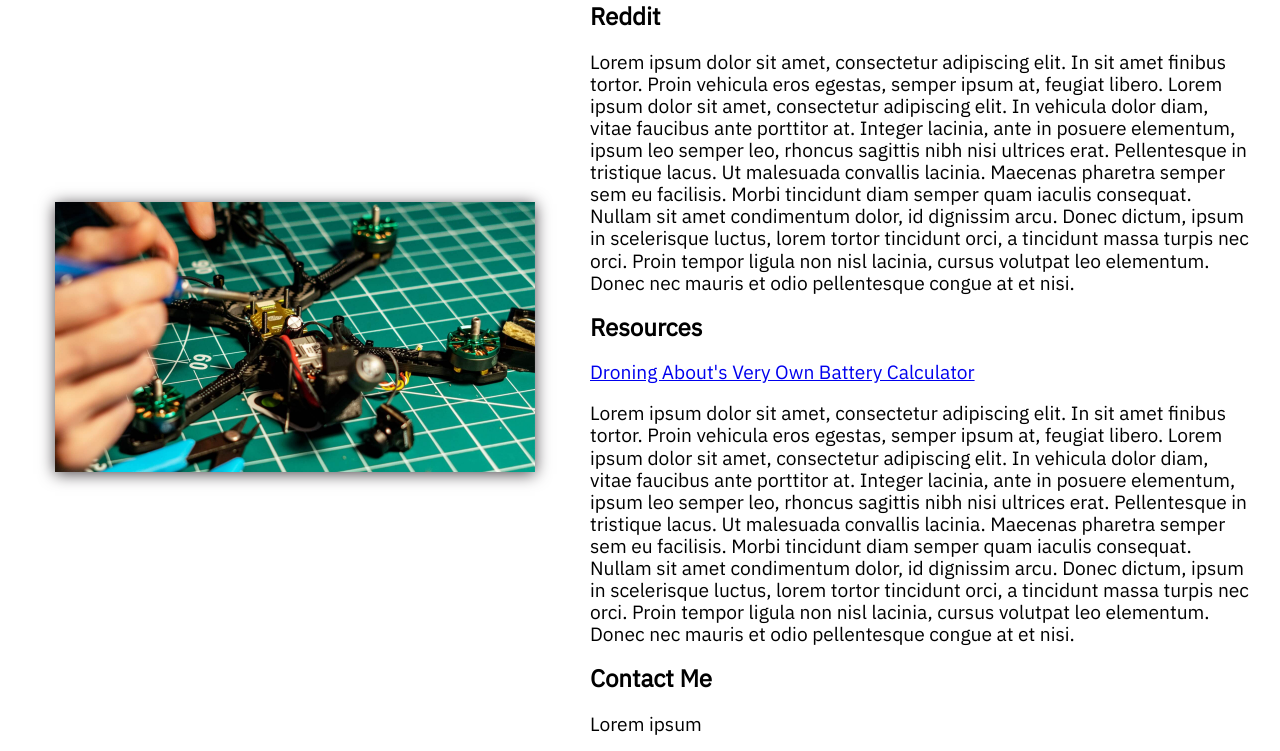
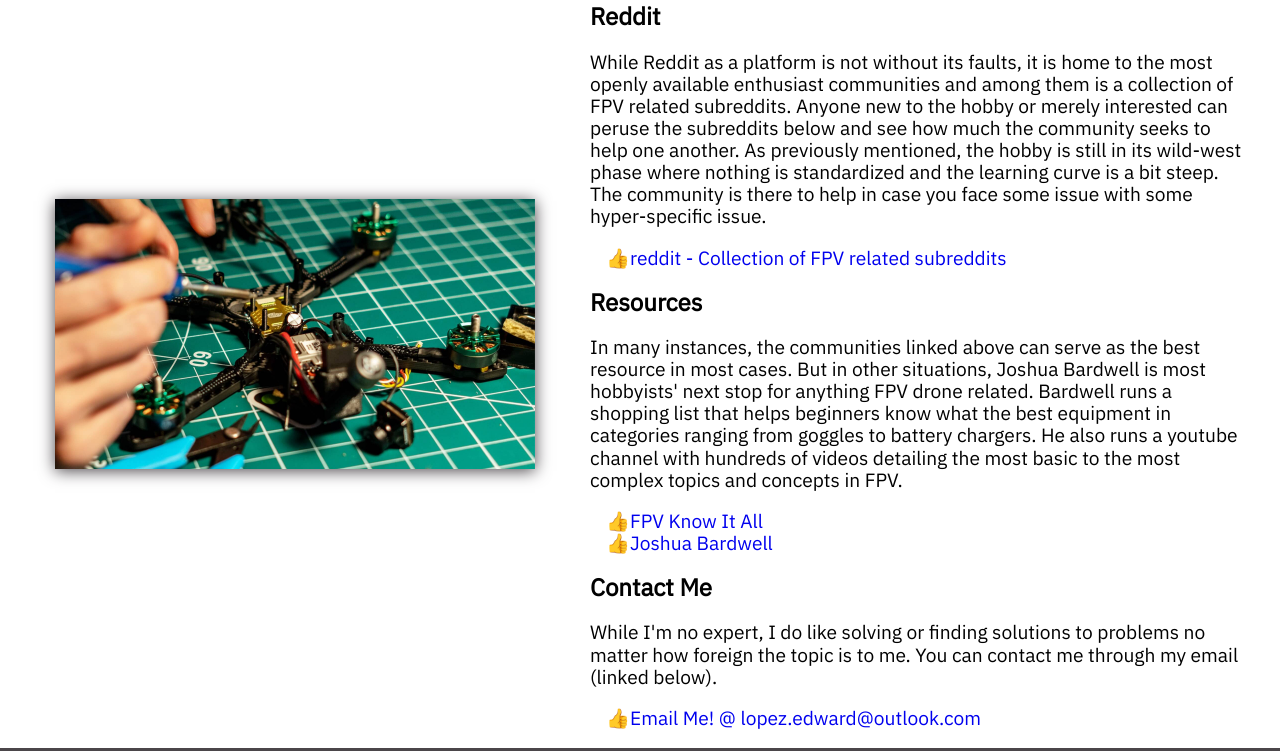
Before and after one commit to edlopez000/hopeworks_personal_site, a website: page communities.html in a window 1280 px wide. Shown: the part 156-907 px from the top of the page. Drawn offline with Linux system fonts and the light colour scheme.

Commit message:
Finished communities.html and added a github link to the footer

```diff
--- a/communities.html
+++ b/communities.html
@@ -81,47 +81,76 @@
             <h1 class="page-title">Communities</h1>
             <h2>Reddit</h2>
             <p>
-              Lorem ipsum dolor sit amet, consectetur adipiscing elit. In sit
-              amet finibus tortor. Proin vehicula eros egestas, semper ipsum at,
-              feugiat libero. Lorem ipsum dolor sit amet, consectetur adipiscing
-              elit. In vehicula dolor diam, vitae faucibus ante porttitor at.
-              Integer lacinia, ante in posuere elementum, ipsum leo semper leo,
-              rhoncus sagittis nibh nisi ultrices erat. Pellentesque in
-              tristique lacus. Ut malesuada convallis lacinia. Maecenas pharetra
-              semper sem eu facilisis. Morbi tincidunt diam semper quam iaculis
-              consequat. Nullam sit amet condimentum dolor, id dignissim arcu.
-              Donec dictum, ipsum in scelerisque luctus, lorem tortor tincidunt
-              orci, a tincidunt massa turpis nec orci. Proin tempor ligula non
-              nisl lacinia, cursus volutpat leo elementum. Donec nec mauris et
-              odio pellentesque congue at et nisi.
+              While Reddit as a platform is not without its faults, it is home
+              to the most openly available enthusiast communities and among them
+              is a collection of FPV related subreddits. Anyone new to the hobby
+              or merely interested can peruse the subreddits below and see how
+              much the community seeks to help one another. As previously
+              mentioned, the hobby is still in its wild-west phase where nothing
+              is standardized and the learning curve is a bit steep. The
+              community is there to help in case you face some issue with some
+              hyper-specific issue.
             </p>
+            <ul class="additional-links">
+              <li>
+                <a
+                  href="https://www.reddit.com/r/fpv+fpvracing+fpvvideos+multicopter"
+                  target="_blank"
+                  rel="noopener noreferrer"
+                  >reddit - Collection of FPV related subreddits</a
+                >
+              </li>
+            </ul>
+
             <h2>Resources</h2>
             <p>
-              <a href="/battery_calculator"
-                >Droning About's Very Own Battery Calculator</a
-              >
+              In many instances, the communities linked above can serve as the
+              best resource in most cases. But in other situations, Joshua
+              Bardwell is most hobbyists' next stop for anything FPV drone
+              related. Bardwell runs a shopping list that helps beginners know
+              what the best equipment in categories ranging from goggles to
+              battery chargers. He also runs a youtube channel with hundreds of
+              videos detailing the most basic to the most complex topics and
+              concepts in FPV.
             </p>
+            <ul class="additional-links">
+              <li>
+                <a
+                  href="https://www.fpvknowitall.com/"
+                  target="_blank"
+                  rel="noopener noreferrer"
+                  >FPV Know It All</a
+                >
+              </li>
+              <li>
+                <a
+                  href="https://www.youtube.com/channel/UCX3eufnI7A2I7IkKHZn8KSQ/"
+                  target="_blank"
+                  rel="noopener noreferrer"
+                  >Joshua Bardwell</a
+                >
+              </li>
+            </ul>
+            <h2>Contact Me</h2>
             <p>
-              Lorem ipsum dolor sit amet, consectetur adipiscing elit. In sit
-              amet finibus tortor. Proin vehicula eros egestas, semper ipsum at,
-              feugiat libero. Lorem ipsum dolor sit amet, consectetur adipiscing
-              elit. In vehicula dolor diam, vitae faucibus ante porttitor at.
-              Integer lacinia, ante in posuere elementum, ipsum leo semper leo,
-              rhoncus sagittis nibh nisi ultrices erat. Pellentesque in
-              tristique lacus. Ut malesuada convallis lacinia. Maecenas pharetra
-              semper sem eu facilisis. Morbi tincidunt diam semper quam iaculis
-              consequat. Nullam sit amet condimentum dolor, id dignissim arcu.
-              Donec dictum, ipsum in scelerisque luctus, lorem tortor tincidunt
-              orci, a tincidunt massa turpis nec orci. Proin tempor ligula non
-              nisl lacinia, cursus volutpat leo elementum. Donec nec mauris et
-              odio pellentesque congue at et nisi.
+              While I'm no expert, I do like solving or finding solutions to
+              problems no matter how foreign the topic is to me. You can contact
+              me through my email (linked below).
             </p>
-            <h2>Contact Me</h2>
-            <p>Lorem ipsum</p>
+            <ul class="additional-links">
+              <li>
+                <a href="mailto:lopez.edward@outlook.com"
+                  >Email Me! @ lopez.edward@outlook.com</a
+                >
+              </li>
+            </ul>
           </article>
         </main>
         <footer class="page-footer">
           <p>copyright &copy; 2021 me but is that really how that works?</p>
+          <a href="https://github.com/edlopez000" id='github-logo'
+            ><img src="/assets/github-logo.png" width="30" height="30"
+          /></a>
         </footer>
       </div>
       <!--End of Container-->
--- a/style.css
+++ b/style.css
@@ -108,6 +108,12 @@ button:hover {
   font-size: 1.2rem;
 }
 
+.page-footer > a {
+  margin-left: 5px;
+  margin-right: 5px;
+  padding: 0;
+}
+
 #tool-article {
   display: flex;
   flex-direction: column;
@@ -150,6 +156,10 @@ article {
   font-size: 1.2rem;
 }
 
+.additional-links a {
+  text-decoration: none;
+}
+
 #title {
   text-decoration: none;
   color: white;
@@ -185,7 +195,7 @@ article {
   font-weight: bold;
 }
 
-#takeoff-location{
+#takeoff-location {
   display: flex;
   justify-content: flex-start;
   align-items: center;
--- a/youtubeScript.js
+++ b/youtubeScript.js
@@ -50,7 +50,7 @@ function playerMute() {
 }
 
 window.addEventListener("load", function () {
-  playerMute();
+  playerMute(); //Still deciding on wether the video should be muted or not
 
   let playerWindow = document.querySelector("#player");
 
```
Also changed, not shown: getting-started.html (+7 -1 lines), history.html (+6 -3 lines), index.html (+5 -6 lines), tools.html (+3 -0 lines), assets/github-logo.png (added).
